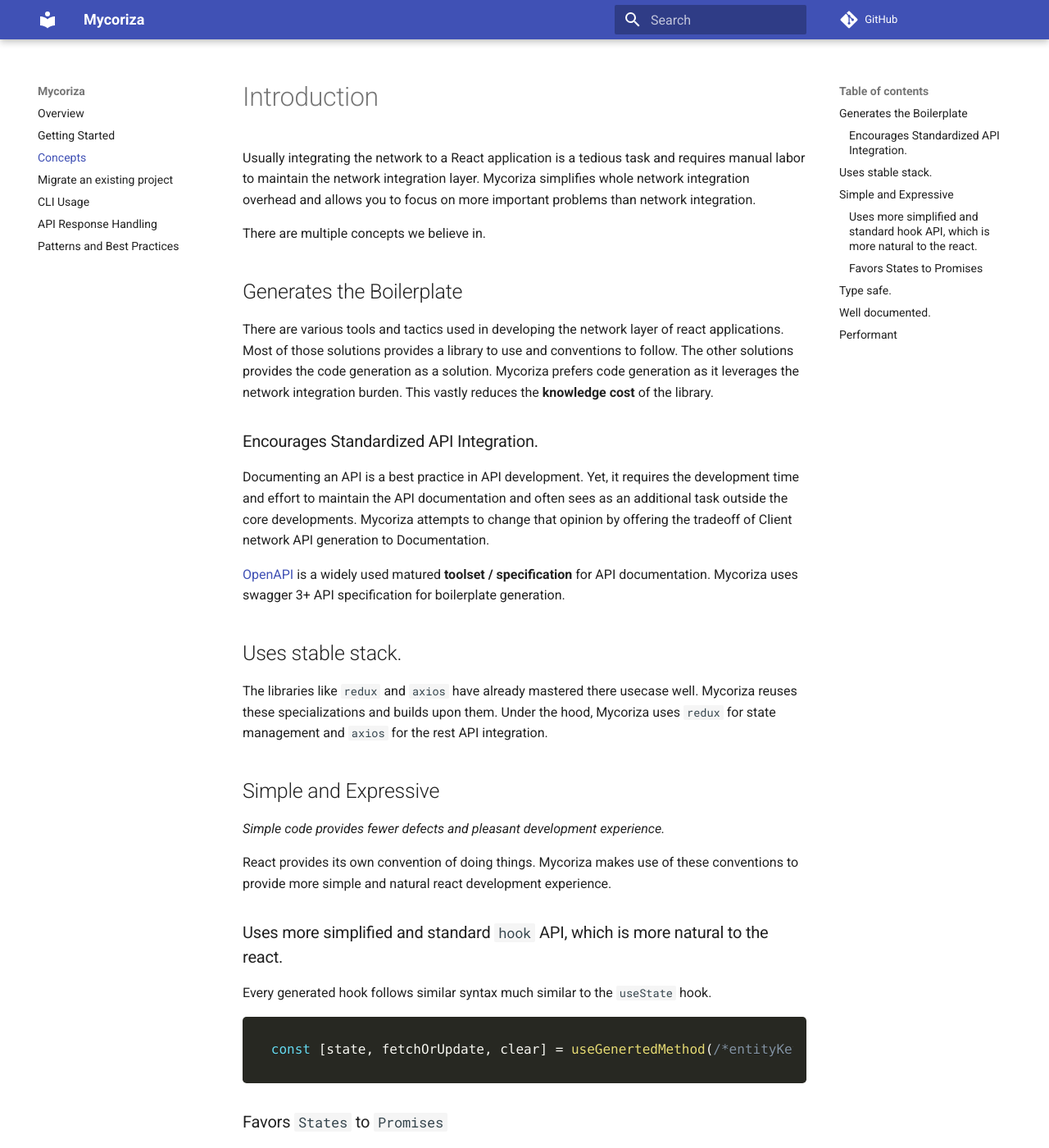
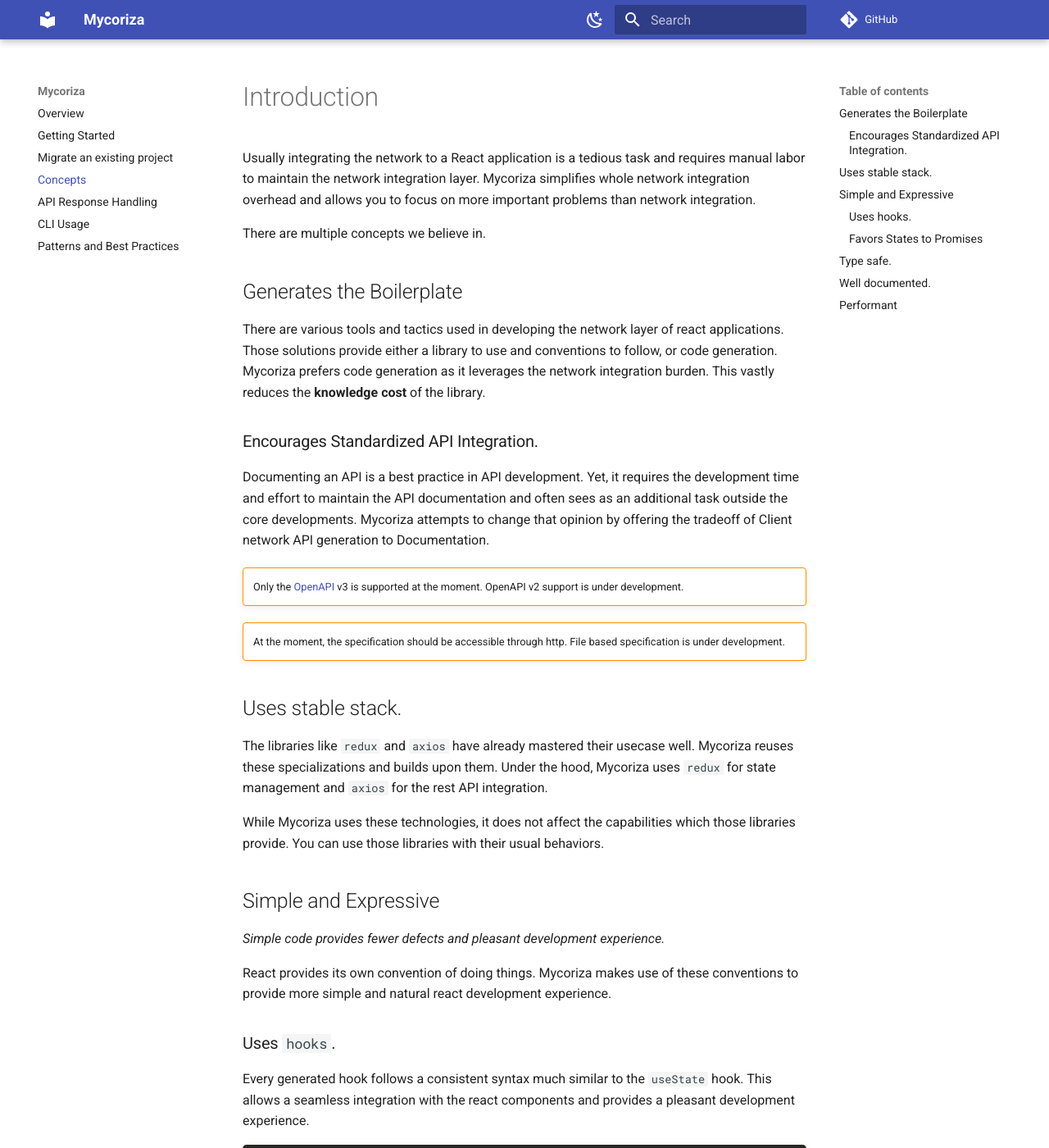
Before and after one commit to hsenid-mobile/mycoriza, an MkDocs documentation site: the page built from docs/concepts.md, in a window 1280 px wide and 1400 px high. Shown: the whole window at 82% size. Built offline with MkDocs 1.6.1 and Material for MkDocs 9.7.7, drawn with Linux system fonts in a browser that asks for light colours; nearby versions of some CDN libraries; comment, search, counter and statistics services are not loaded; some of the changed text lies outside the part shown.

Commit message:
feat(docs, runtime, cli): Add tests support and update documentation.

````diff
--- a/docs/concepts.md
+++ b/docs/concepts.md
@@ -8,10 +8,9 @@
 
 ## Generates the Boilerplate
 
-There are various tools and tactics used in developing the network layer of react applications. Most of those solutions
-provides a library to use and conventions to follow. The other solutions provides the code generation as a solution. Mycoriza
-prefers code generation as it leverages the network integration burden. This vastly reduces the **knowledge
-cost** of the library.
+There are various tools and tactics used in developing the network layer of react applications. Those solutions
+provide either a library to use and conventions to follow, or code generation. Mycoriza prefers code generation
+as it leverages the network integration burden. This vastly reduces the **knowledge cost** of the library.
 
 ### Encourages Standardized API Integration.
 
@@ -19,14 +18,21 @@
 maintain the API documentation and often sees as an additional task outside the core developments. Mycoriza attempts
 to change that opinion by offering the tradeoff of Client network API generation to Documentation.
 
-[OpenAPI](https://swagger.io/specification/) is a widely used matured **toolset / specification** for
-API documentation. Mycoriza uses swagger 3+ API specification for boilerplate generation.
+!!! warning ""
+    Only the  [OpenAPI](https://swagger.io/specification/) v3 is supported at the moment. OpenAPI v2 support is under
+    development.
+
+!!! warning ""
+    At the moment, the specification should be accessible through http. File based specification is under development.
 
 ## Uses stable stack.
 
-The libraries like `redux` and `axios` have already mastered there usecase well. Mycoriza reuses these specializations
+The libraries like `redux` and `axios` have already mastered their usecase well. Mycoriza reuses these specializations
 and builds upon them. Under the hood, Mycoriza uses `redux` for state management and `axios` for the rest API
 integration.
+
+While Mycoriza uses these technologies, it does not affect the capabilities which those libraries provide. You can
+use those libraries with their usual behaviors.
 
 ## Simple and Expressive
 
@@ -35,9 +41,11 @@
 React provides its own convention of doing things. Mycoriza makes use of these conventions to provide more simple
 and natural react development experience.
 
-### Uses more simplified and standard `hook` API, which is more natural to the react.
+### Uses `hooks`.
 
-Every generated hook follows similar syntax much similar to the `useState` hook.
+Every generated hook follows a consistent syntax much similar to the `useState` hook.
+This allows a seamless integration with the react components and provides a pleasant development
+experience.
 
 ```jsx
 const [state, fetchOrUpdate, clear] = useGenertedMethod(/*entityKey*/);
@@ -45,9 +53,8 @@
 
 ### Favors `States` to `Promises`
 
-In javascript, promise represents a possibility and the time aspect is embedded to the promise itself. Using the
-promises in react components is confusing and often leads to bugs. In API response handling, Mycoriza
-follows more natural approach than promises.
+In javascript, promise represents a possibility and the time aspect. Using the promises in react components is
+confusing and often leads to bugs. In API response handling, Mycoriza follows more natural approach than promises.
 
 Mycoriza converts the promises to states (a.k.a. NetworkState). These generated states follows a predefined
 and predictable lifecycle. You can write your components to respond to each state and upon NetworkState change
@@ -67,5 +74,10 @@
 
 ## Performant
 
-Mycoriza generates the hooks and reducers separately. Hence, Mycoriza does not affect the current optimization practices like
-code splitting
+Mycoriza generates the hooks and reducers separately. Hence, Mycoriza does not affect the current optimization
+practices like code splitting.
+
+****
+
+_In the end we believe in productivity and performance in both runtime and development/maintenance.
+Therefore, Mycoriza tries to reduce and furthermore dissipate the complexity of the network integration altogether._
--- a/mkdocs.yml
+++ b/mkdocs.yml
@@ -1,16 +1,29 @@
 site_name: Mycoriza
 theme:
   name: material
+  features:
+    - header.autohide
+  palette:
+    - scheme: default
+      toggle:
+        icon: material/weather-night
+        name: Switch to dark mode
+    - scheme: slate
+      toggle:
+        icon: material/weather-sunny
+        name: Switch to light mode
 repo_url: https://github.com/hsenid-mobile/mycoriza
+edit_uri: ""
 copyright: MIT
 nav:
   - Overview: index.md
   - Getting Started: getting-started.md
+  - Migrate an existing project: migration-guide.md
   - Concepts: concepts.md
-  - Migrate an existing project: migration-guide.md
+  - API Response Handling: network-states.md
   - CLI Usage: cli-usage.md
-  - API Response Handling: network-states.md
   - Patterns and Best Practices: patterns-and-best-practices.md
+#  - Testing components: how-to-test.md
 
 markdown_extensions:
   - pymdownx.highlight
@@ -22,3 +35,6 @@
 #  - javascripts/config.js
 extra_css:
   - https://cdn.jsdelivr.net/npm/prismjs@1.24.1/themes/prism-okaidia.css
+
+extra:
+  generator: false
````
Also changed, not shown: other parts of docs/concepts.md (+2 -2 lines), README.md (+1 -1 lines), docs/cli-usage.md (+52 -0 lines), docs/how-to-test.md (added, +110 -0 lines), docs/index.md (+1 -1 lines), docs/why-mycoriza.md (added, +5 -0 lines), 7 other files.
